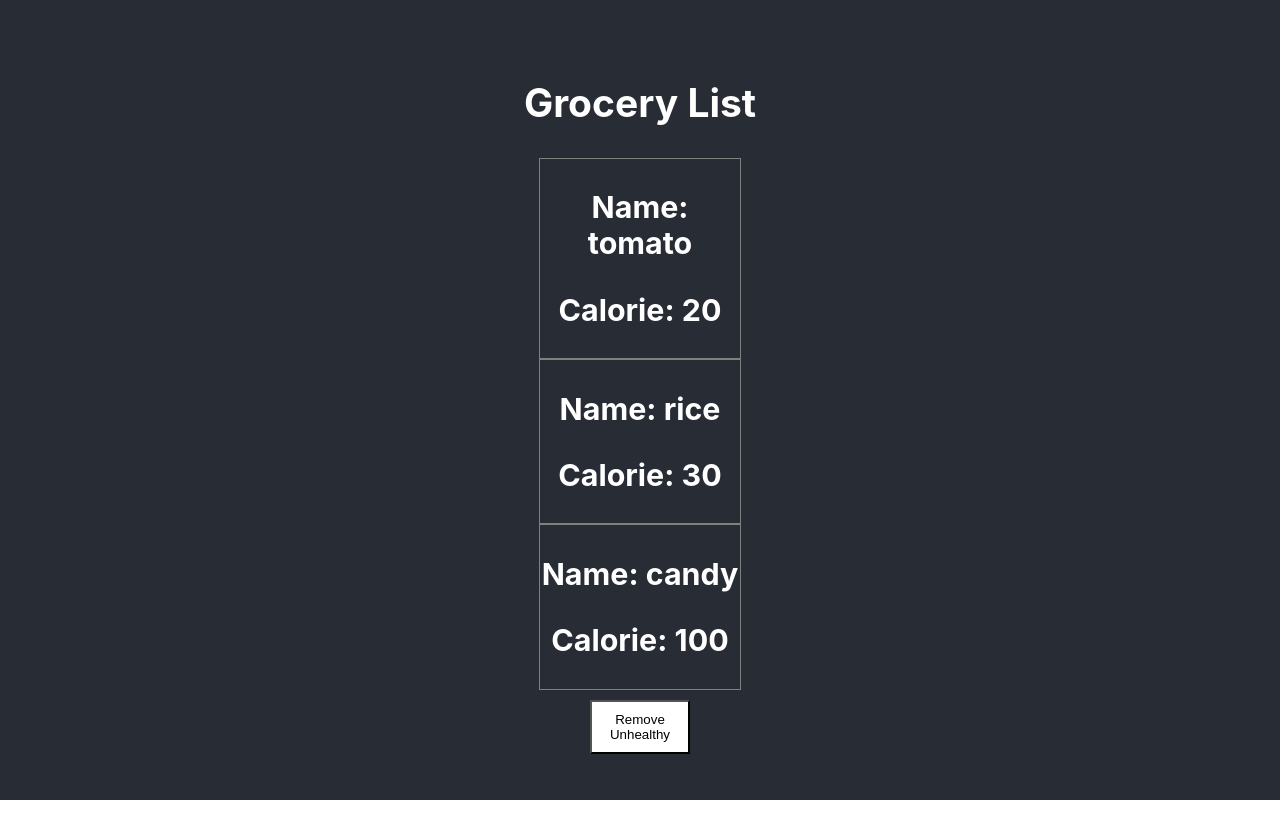
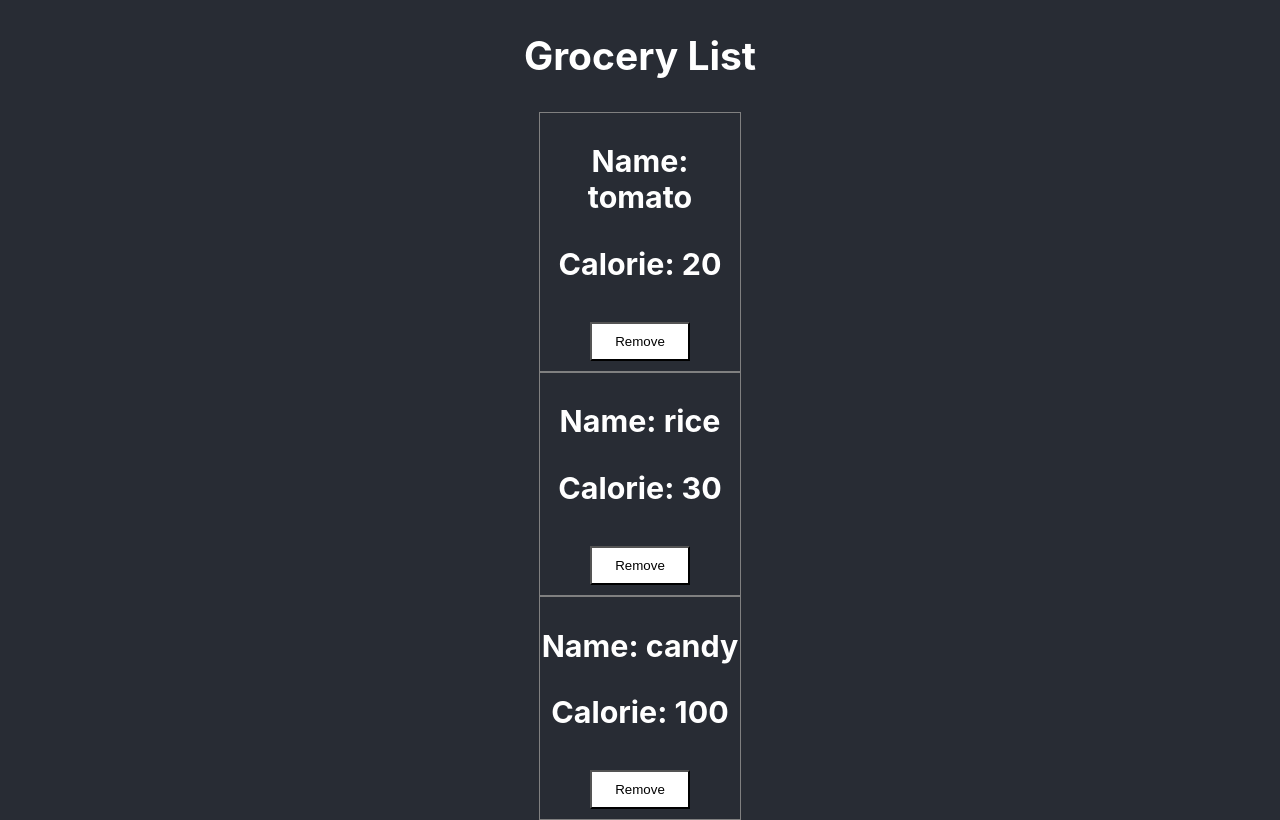
Before and after one commit to wchrapcynski/grocery-list, a React (Create React App) app: page / in a window 1280 px wide. Built offline with nearby package versions, Linux system fonts and the light colour scheme.

Commit message:
Created functions to update name of item in list

```diff
--- a/src/App.js
+++ b/src/App.js
@@ -1,6 +1,6 @@
 import React, { useState } from "react";
 import "./App.css";
-import Item from "./components/item"
+import Item from "./components/item";
 
 const initList = [
   { name: "tomato", calorie: 20 },
@@ -9,13 +9,27 @@ const initList = [
 ];
 
 function App() {
-  const [list, setlist] = useState(initList);
+  const [list, setList] = useState(initList);
+  const [editable, setEditable] = useState(false);
 
-  const removeUnhealthyHandle = (event) => {
+  const removeItemHandle = event => {
     event.preventDefault();
-    // Creates new list with items that are all less than 50 cal.
-    const filteredList = list.filter(value => value.calorie <= 50);
-    setlist(filteredList);
+    const filteredItems = list.filter(
+      value => value.name !== event.target.name
+    );
+    setList(filteredItems);
+  };
+
+  const makeEditableHandle = () => {
+    setEditable(true);
+  }
+
+  const keyPressHandle = (event, index) => {
+    if(event.key === "Enter") {
+      setEditable(!editable);
+      const copyList = [...list];
+      copyList[index].name = event.target.value;
+    }
   }
 
   return (
@@ -23,9 +37,18 @@ function App() {
       <header className="App-header">
         <h2>Grocery List</h2>
         {list.map((value, key) => {
-          return <Item item={value} key={`${key}${value.name}${value.calorie}`}></Item>
+          return (
+            <Item
+              item={value}
+              key={`${key}${value.name}${value.calorie}`}
+              onClick={removeItemHandle}
+              editable={editable}
+              onDoubleClick={makeEditableHandle}
+              onKeyPress={keyPressHandle}
+              index={key}
+            ></Item>
+          );
         })}
-        <button className="remove-button" onClick={removeUnhealthyHandle}>Remove Unhealthy</button>
       </header>
     </div>
   );
--- a/src/components/item.css
+++ b/src/components/item.css
@@ -2,3 +2,10 @@
     border: 1px solid grey;
     width: 200px;
 }
+
+.remove-button {
+  width: 100px;
+  padding: 10px 5px;
+  margin: 10px 0;
+  background-color: white;
+}
--- a/src/components/item.js
+++ b/src/components/item.js
@@ -1,13 +1,28 @@
-import React from 'react';
-import './item.css'
+import React from "react";
+import "./item.css";
 
 function item(props) {
-    return (
-      <div className="item-style">
-        <h3>Name: {props.item.name}</h3>
-        <h3>Calorie: {props.item.calorie}</h3>
-      </div>
-    );
+  return (
+    <div className="item-style">
+      {props.editable ? (
+        <input
+          type="text"
+          onKeyPress={(event) => props.onKeyPress(event, props.index)}
+          defaultValue={props.item.name}
+        ></input>
+      ) : (
+        <h3 onDoubleClick={props.onDoubleClick}>Name: {props.item.name}</h3>
+      )}
+      <h3>Calorie: {props.item.calorie}</h3>
+      <button
+        name={props.item.name}
+        className="remove-button"
+        onClick={props.onClick}
+      >
+        Remove
+      </button>
+    </div>
+  );
 }
 
-export default item
+export default item;
```
